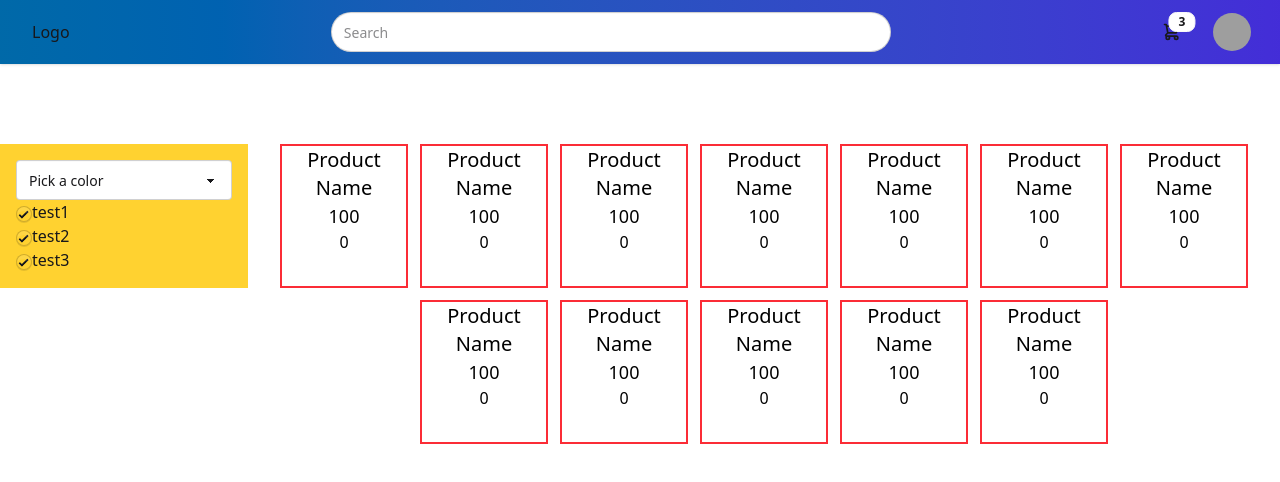
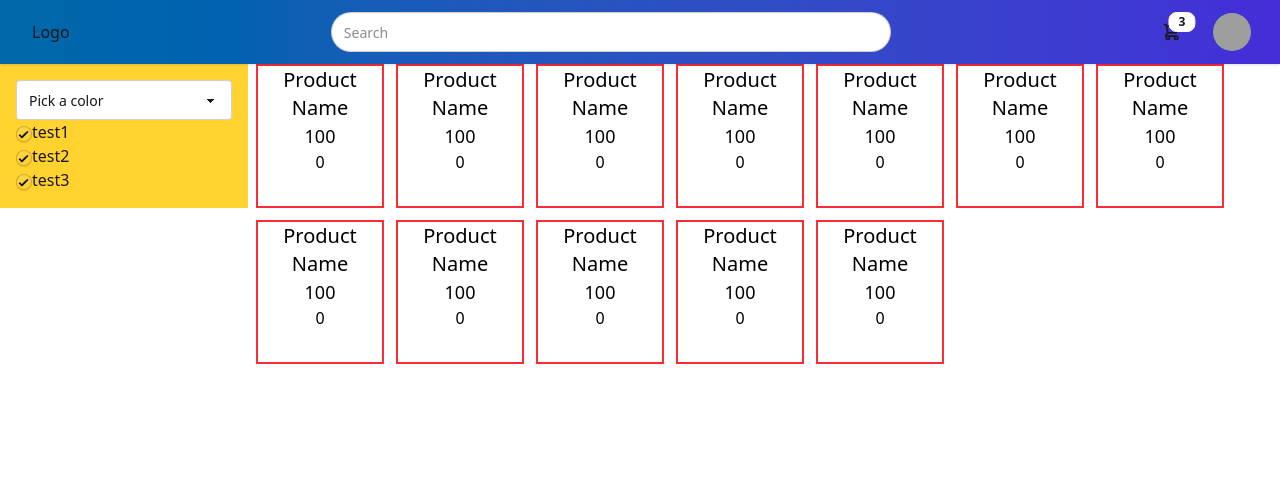
Before and after one commit to VarisNithiparkorn/PROJECT2-SEC-2-HGR, a Vue app: page / in a window 1280 px wide. Shown: the top 482 px of the page. Built offline with nearby package versions, Linux system fonts and the light colour scheme; data requests are answered from the project's data file; grey boxes are pictures that could not be loaded.

Commit message:
124-[Update] Update UI

```diff
--- a/src/App.vue
+++ b/src/App.vue
@@ -11,15 +11,20 @@ console.log(data.value);
 <template>
   <!-- show , hide -->
   <Header navBar="show" :userId="1"/>
-  <div class=" flex pt-20">
-  <div class="inset-y-0 left-0">
+  <div class="flex">
+    <div>
+  <div class="grid grid-cols-5">
+  <div class="h-max  col-start-1 row-span-2">
   <FillerProduct/>
   </div>
-  <div class="flex flex-wrap gap-3 justify-center">
+  <div class=" col-start-2 col-end-6">
+  <div class="flex flex-1 flex-wrap gap-3 ">
   <productSection v-for="item in data" :key="item.id" :item="item" />
 </div>
+</div>
   </div>
-
+</div>
+  </div>
 
 </template>
 
--- a/src/components/FillerProduct.vue
+++ b/src/components/FillerProduct.vue
@@ -5,7 +5,7 @@
 <template>
 
 
-<div class="w-62 h-auto bg-amber-300 p-4">
+<div class="w-62 h-full bg-amber-300 p-4 ">
     <div>
     <select class="select">
   <option disabled selected>Pick a color</option>
```
